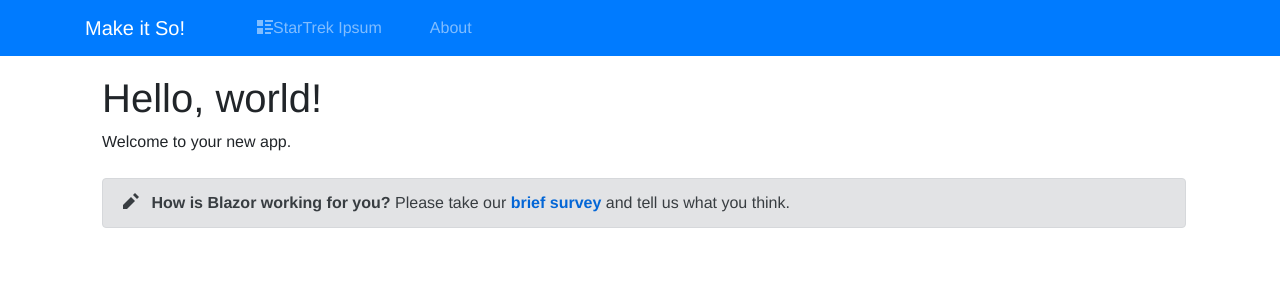
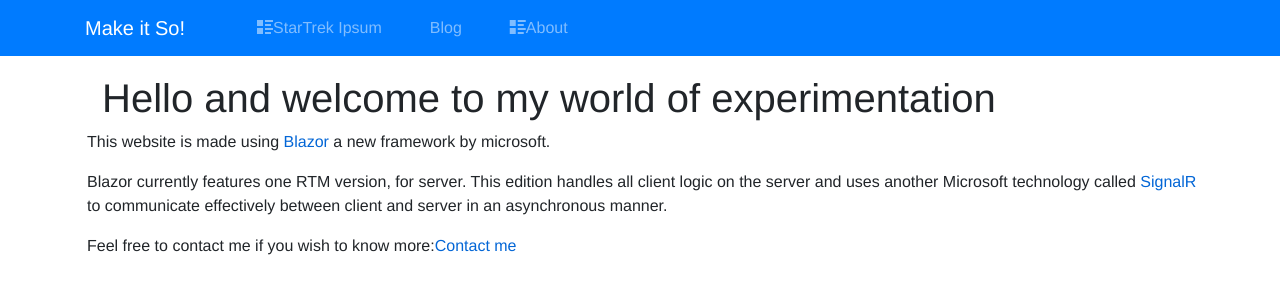
Before and after one commit to AimusSage/StarTrekIpsum, an ASP.NET Core app: page / in a window 1280 px wide. Shown: the top 300 px of the page. Run offline with ASP.NET Core 8, Linux system fonts and the light colour scheme; the project's own start-up code is not run, and a stand-in starts its controllers and pages; some libraries are stand-ins or nearby versions.

Commit message:
add about info and menu updates

```diff
--- a/StarTrekIpsum.Client/Pages/Index.razor
+++ b/StarTrekIpsum.Client/Pages/Index.razor
@@ -1,7 +1,10 @@
 @page "/"
-
-<h1>Hello, world!</h1>
-
-Welcome to your new app.
-
-<SurveyPrompt Title="How is Blazor working for you?" />
+<div class="row">
+    <div class="col-12">
+        <h1>Hello and welcome to my world of experimentation</h1>
+    </div>
+    <p>This website is made using <a href="https://Blazor.net" target="_blank">Blazor</a> a new framework by microsoft.</p>
+    <p>Blazor currently features one RTM version, for server. This edition handles all client logic on the server and uses another Microsoft technology called <a href="https://dotnet.microsoft.com/apps/aspnet/signalr" target="_blank">SignalR</a> to communicate effectively between client and server in an asynchronous manner.</p>
+    <span>Feel free to contact me if you wish to know more: </span>
+    <a href="mailto:jeroen@jeroenbekker.nl">Contact me</a>
+</div>
--- a/StarTrekIpsum.Client/Shared/NavMenu.razor
+++ b/StarTrekIpsum.Client/Shared/NavMenu.razor
@@ -15,7 +15,12 @@
                     </NavLink>
                 </li>
                 <li class="nav-item px-3">
-                    <NavLink href="http://blazor.net" target="_blank" class="nav-link">About</NavLink>
+                    <NavLink href="http://blog.jeroenbekker.nl" target="_blank" class="nav-link">Blog</NavLink>
+                </li>
+                <li class="nav-item px-3">
+                    <NavLink class="nav-link" href="about">
+                        <span class="oi oi-list-rich" aria-hidden="true"></span>About
+                    </NavLink>
                 </li>
             </ul>
             <div class="my-2 my-lg-0"></div>
```
Also changed, not shown: StarTrekIpsum.Client/Pages/about.razor (added, +26 -0 lines).
